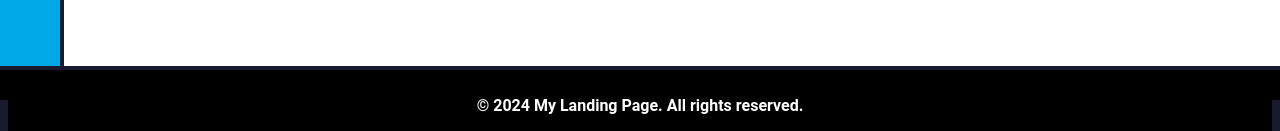
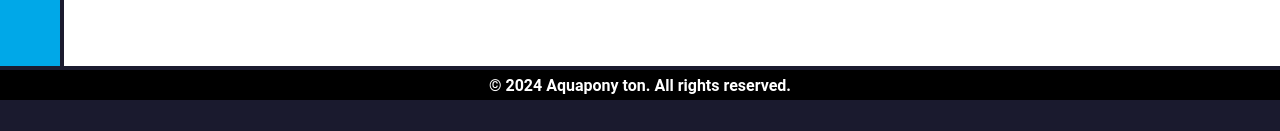
Before and after one commit to activiteOCR/aquapony_landing_page, a Next.js app: page / in a window 1280 px wide. Shown: the part 700-831 px from the top of the page. After the commit the page ends 800 px from the top, so only its background shows below. Built offline with nearby package versions, Linux system fonts and the light colour scheme.

Commit message:
Under construction :)

```diff
--- a/src/components/Footer.tsx
+++ b/src/components/Footer.tsx
@@ -4,8 +4,8 @@ import React from "react";
 
 const Footer: React.FC = () => {
   return (
-    <Box bg="black" color="white" py={4} textAlign="center">
-      <Text>&copy; 2024 My Landing Page. All rights reserved.</Text>
+    <Box bg="black" color="white" py={0} textAlign="center">
+      <Text>&copy; 2024 Aquapony ton. All rights reserved.</Text>
     </Box>
   );
 };
--- a/src/pages/_app.tsx
+++ b/src/pages/_app.tsx
@@ -27,7 +27,7 @@ function MyApp({ Component, pageProps }: AppProps) {
         <GridItem area={"main"} bg="white" p="2">
           <Component {...pageProps} />
         </GridItem>
-        <GridItem area={"footer"} bg="black" p="2">
+        <GridItem area={"footer"} bg="black" p="1">
           <Footer />
         </GridItem>
       </Grid>
```
